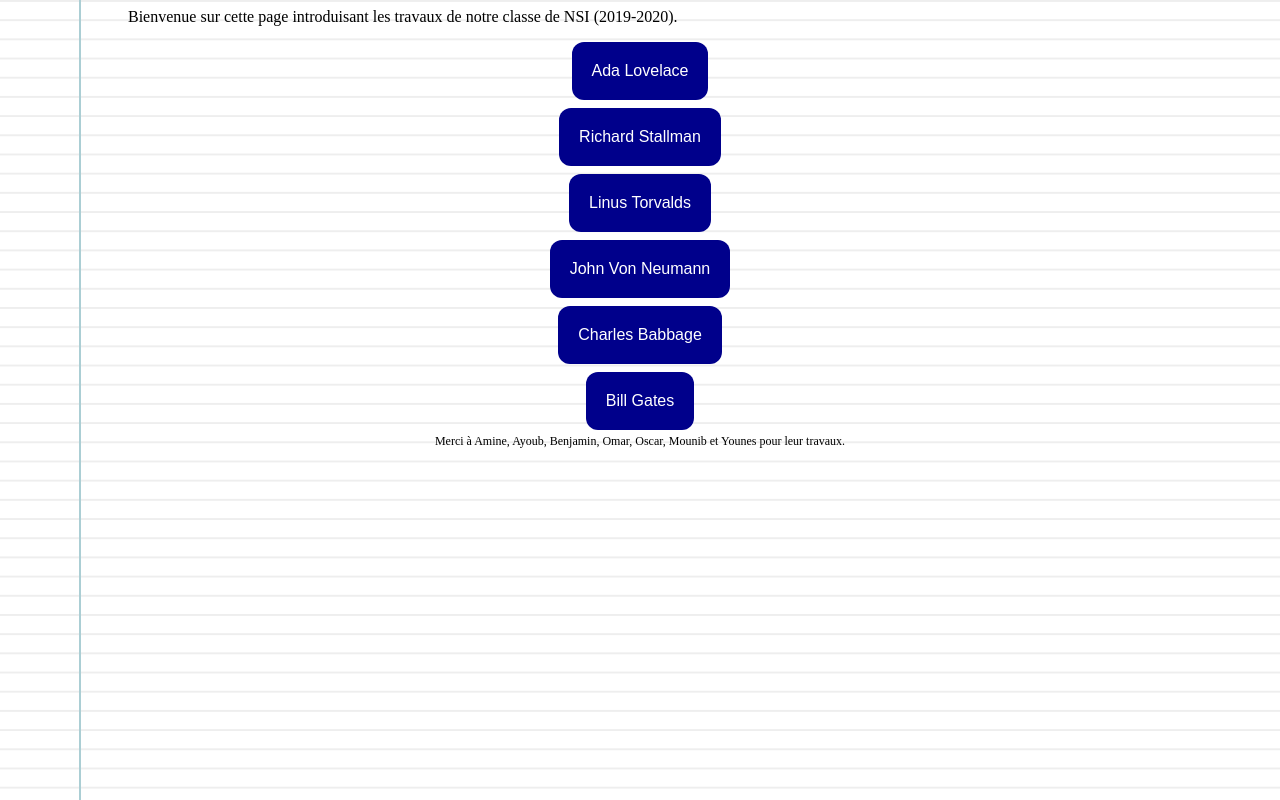
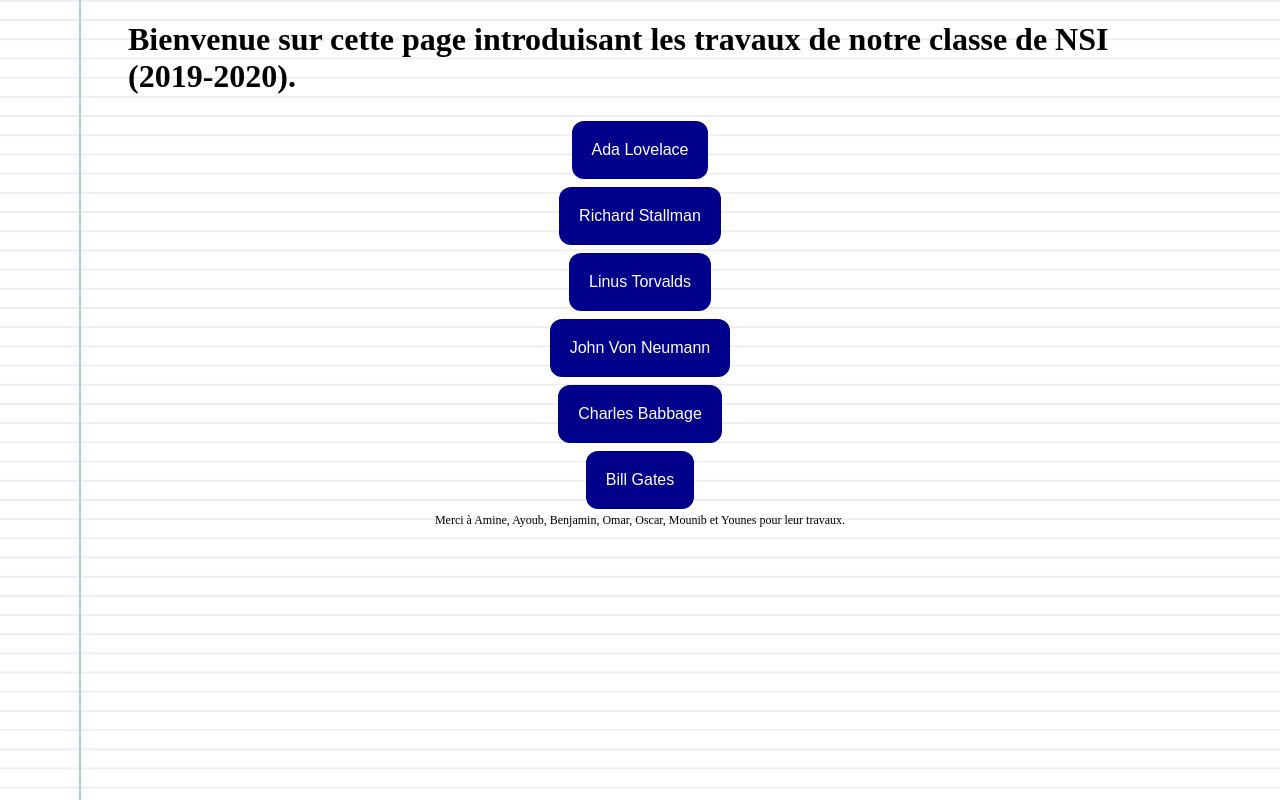
Before and after one commit to NSI-2/CV, a plain HTML site: page index.html in a window 1280 px wide. Drawn offline with Linux system fonts and the light colour scheme.

Commit message:
Update index.html

```diff
--- a/index.html
+++ b/index.html
@@ -7,7 +7,7 @@
     <link href="style.css" rel="stylesheet" type="text/css" />
   </head>
   <body>
-    Bienvenue sur cette page introduisant les travaux de notre classe de NSI (2019-2020).</br>
+    <h1>Bienvenue sur cette page introduisant les travaux de notre classe de NSI (2019-2020).</br></h1>
     <p>
       <a href="./Ada Lovelace/index.html"><button>Ada Lovelace</button></a></br>
       <a href="./Richard Stallman/Richard Stallman.html"><button>Richard Stallman</button></a></br>
```
